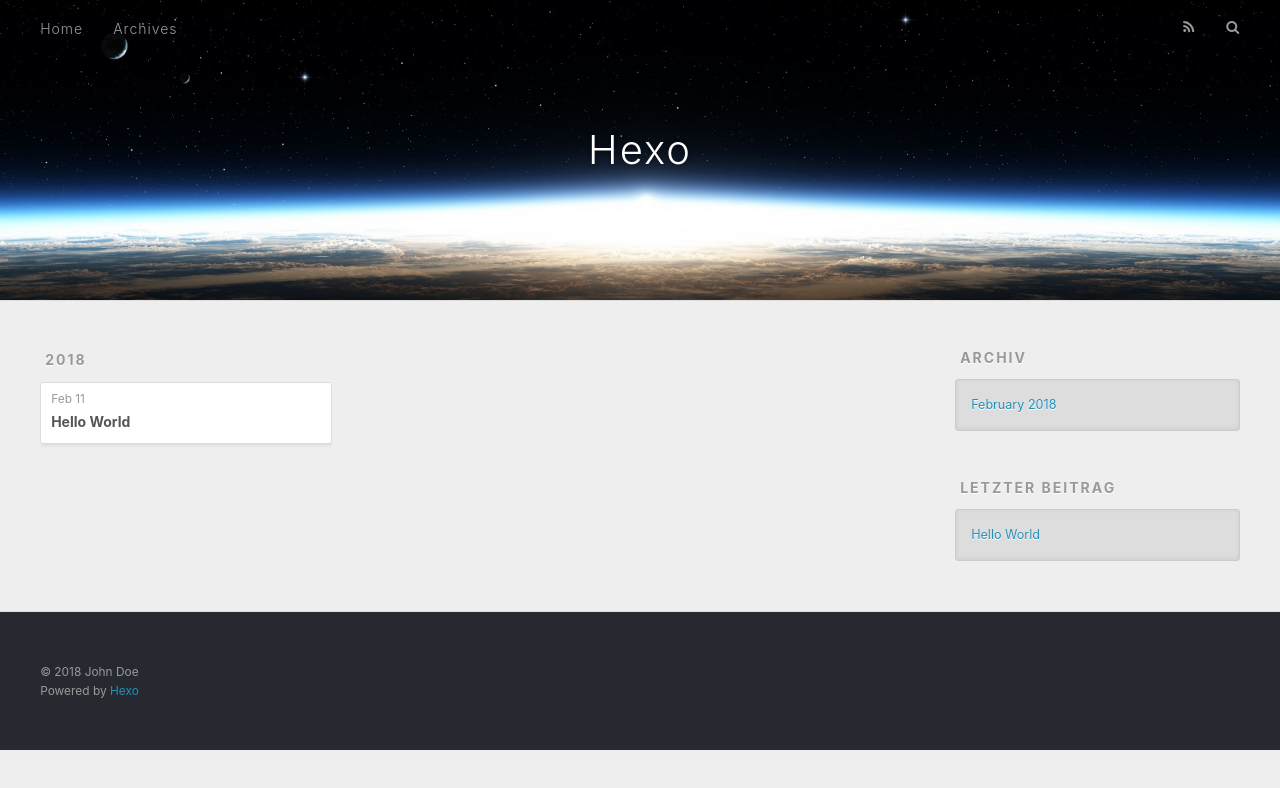
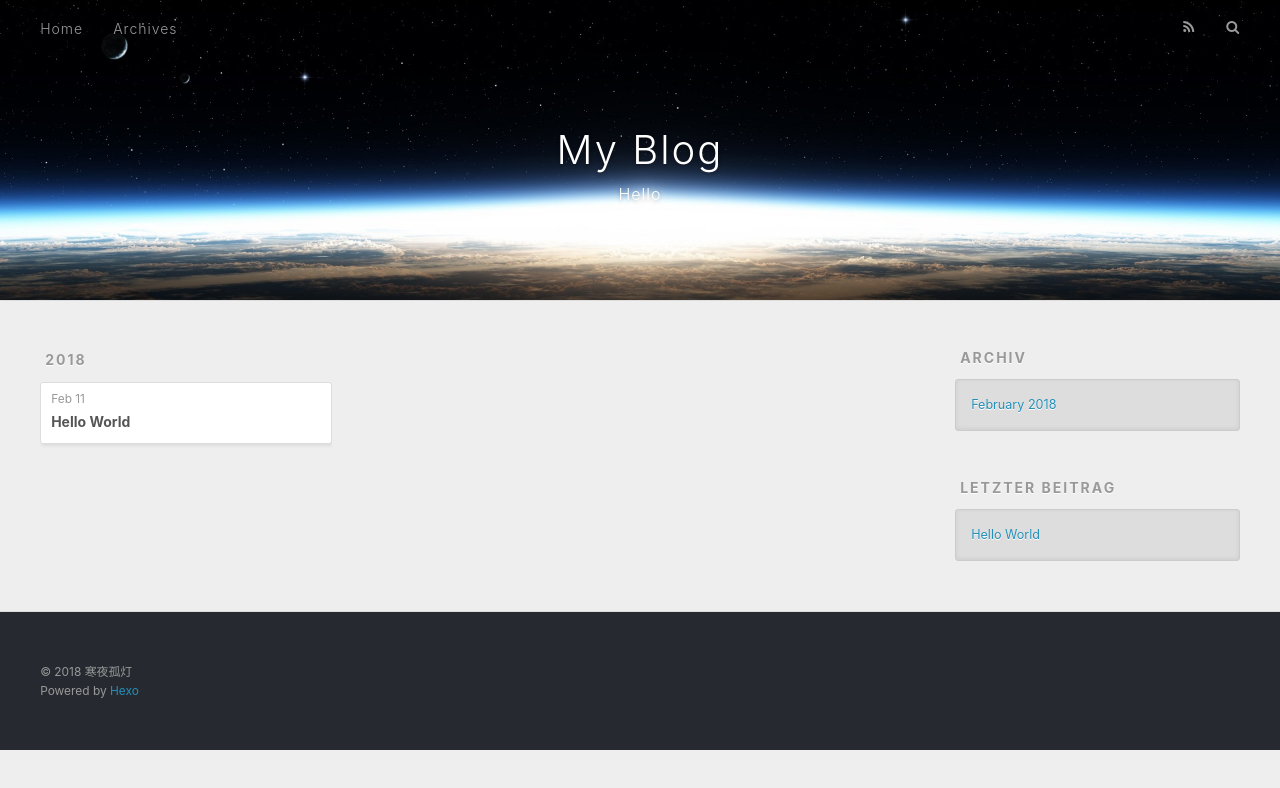
Before and after one commit to hanyegudeng/anna, a plain HTML site: page archives/2018/02/index.html in a window 1280 px wide. Drawn offline with nearby package versions, Linux system fonts and the light colour scheme.

Commit message:
Site updated: 2018-02-11 15:13:14

```diff
--- a/archives/2018/02/index.html
+++ b/archives/2018/02/index.html
@@ -5,16 +5,16 @@
 
 
 
-  <title>Archiv: 2018/2 | Hexo</title>
+  <title>Archiv: 2018/2 | My Blog</title>
   <meta name="viewport" content="width=device-width, initial-scale=1, maximum-scale=1">
   <meta property="og:type" content="website">
-<meta property="og:title" content="Hexo">
+<meta property="og:title" content="My Blog">
 <meta property="og:url" content="http://yoursite.com/archives/2018/02/index.html">
-<meta property="og:site_name" content="Hexo">
+<meta property="og:site_name" content="My Blog">
 <meta name="twitter:card" content="summary">
-<meta name="twitter:title" content="Hexo">
+<meta name="twitter:title" content="My Blog">
 
-    <link rel="alternate" href="/atom.xml" title="Hexo" type="application/atom+xml">
+    <link rel="alternate" href="/atom.xml" title="My Blog" type="application/atom+xml">
 
 
     <link rel="icon" href="/favicon.png">
@@ -33,8 +33,12 @@
   <div id="header-outer" class="outer">
     <div id="header-title" class="inner">
       <h1 id="logo-wrap">
-        <a href="/" id="logo">Hexo</a>
+        <a href="/" id="logo">My Blog</a>
       </h1>
+
+        <h2 id="subtitle-wrap">
+          <a href="/" id="subtitle">Hello</a>
+        </h2>
 
     </div>
     <div id="header-inner" class="inner">
@@ -138,7 +142,7 @@
 
   <div class="outer">
     <div id="footer-info" class="inner">
-      &copy; 2018 John Doe<br>
+      &copy; 2018 寒夜孤灯<br>
       Powered by <a href="http://hexo.io/" target="_blank">Hexo</a>
     </div>
   </div>
```
Also changed, not shown: 2018/02/11/hello-world/index.html (+9 -5 lines), archives/2018/index.html (+11 -7 lines), archives/index.html (+11 -7 lines), index.html (+11 -7 lines).
